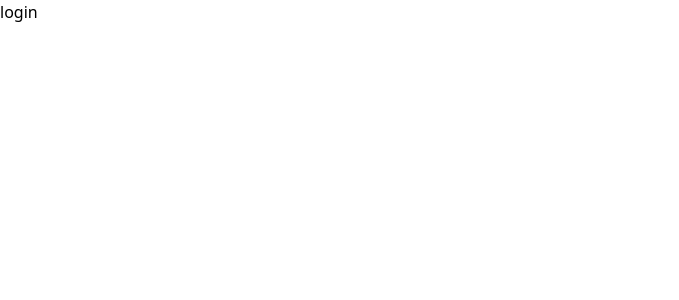
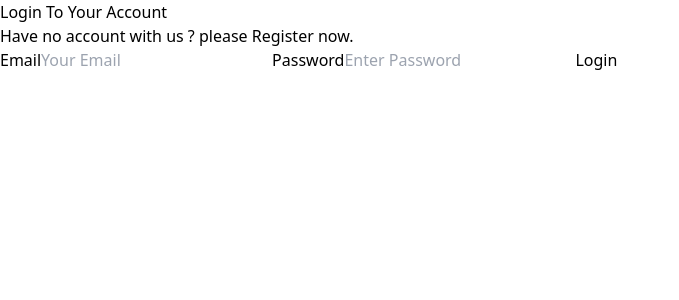
Before and after one commit to TASHDIK-29/TrixMart-Client, a React (Vite) app: page /login in a window 1280 px wide. Shown: the top 300 px of the page, without its empty margins (0-679 px from the left). Built offline with nearby package versions, Linux system fonts and the light colour scheme.

Commit message:
login successfully implemented with jwt and bcrypt

```diff
--- a/package.json
+++ b/package.json
@@ -10,12 +10,14 @@
     "preview": "vite preview"
   },
   "dependencies": {
+    "axios": "^1.7.4",
     "localforage": "^1.10.0",
     "match-sorter": "^6.3.4",
     "react": "^18.3.1",
     "react-dom": "^18.3.1",
     "react-router-dom": "^6.26.1",
-    "sort-by": "^1.2.0"
+    "sort-by": "^1.2.0",
+    "sweetalert2": "^11.12.4"
   },
   "devDependencies": {
     "@eslint/js": "^9.9.0",
--- /dev/null
+++ b/src/hooks/useAxiosPublic.jsx
@@ -0,0 +1,11 @@
+import axios from "axios";
+
+const axiosPublic = axios.create({
+    baseURL: 'http://localhost:5000'
+})
+
+const useAxiosPublic = () => {
+    return axiosPublic;
+};
+
+export default useAxiosPublic;
--- a/src/pages/home/Home.jsx
+++ b/src/pages/home/Home.jsx
@@ -1,8 +1,12 @@
+import { useContext } from "react";
+import { AuthContext } from "../../provider/AuthProvider";
 
 const Home = () => {
+    const { user } = useContext(AuthContext);
+
     return (
         <div>
-            home
+            hello {user && user?.firstName}
         </div>
     );
 };
--- a/src/pages/log-reg/Login.jsx
+++ b/src/pages/log-reg/Login.jsx
@@ -1,8 +1,73 @@
+import { useContext, useState } from "react";
+import { Link, useNavigate } from "react-router-dom";
+import { AuthContext } from "../../provider/AuthProvider";
 
 const Login = () => {
+
+
+    const { login, user, setUser } = useContext(AuthContext);
+
+    const [pinError, setPinError] = useState(null)
+    const [credentialError, setCredentialError] = useState(null)
+
+    const navigate = useNavigate();
+
+    // const [user, refetch] = useUserInfo()
+    // console.log('user info from login =', user);
+
+    const handelLogin = async e => {
+        e.preventDefault();
+
+        setCredentialError(null);
+        setPinError(null);
+
+        const form = e.target;
+
+        const email = form.email.value;
+        const password = form.password.value;
+
+        const res = await login(email, password)
+        console.log('response from login page', res);
+
+
+
+        if (res.token) {
+            localStorage.setItem('token', res.token);
+            localStorage.setItem('credential', email);
+            setUser({ ...res.user });
+
+            navigate('/');
+        }
+        else if (res.user && !res.password) {
+            setPinError('Invalid Pin')
+        }
+        else {
+            setCredentialError('Invalid credential')
+        }
+
+    }
+
+
     return (
-        <div>
-            login
+        <div className="min-h-[70vh] flex justify-center items-center ">
+            <div className="space-y-4 w-1/2">
+                <h1 className="text-4xl font-bold">Login To Your Account</h1>
+                <p>Have no account with us ? please <Link to={'/register'} className="text-left font-bold text-purple-500 text-lg">Register</Link> now.</p>
+
+                <div>
+                    <form onSubmit={handelLogin}>
+                        <div className="grid grid-cols-5 gap-6 items-center">
+                            <label className="text-slate-400 font-semibold">Email</label>
+                            <input type="email" name="email" className="col-span-4 p-2 border border-slate-300 hover:border-2 hover:border-black" placeholder="Your Email" />
+
+                            <label className="text-slate-400 font-semibold">Password</label>
+                            <input type="password" name="password" className="col-span-4 p-2 border border-slate-300 hover:border-2 hover:border-black" placeholder="Enter Password" />
+
+                            <button type="submit" className="border p-2 text-slate-600 font-bold col-span-5">Login</button>
+                        </div>
+                    </form>
+                </div>
+            </div>
         </div>
     );
 };
--- a/src/pages/log-reg/Register.jsx
+++ b/src/pages/log-reg/Register.jsx
@@ -1,29 +1,78 @@
-import { Link } from "react-router-dom";
+import { Link, useNavigate } from "react-router-dom";
+import useAxiosPublic from "../../hooks/useAxiosPublic";
+import Swal from "sweetalert2";
 
 const Register = () => {
+
+
+    const axiosPublic = useAxiosPublic();
+    const navigate = useNavigate();
+
+    const handelRegister = async e => {
+        e.preventDefault();
+
+        const form = e.target;
+
+        const firstName = form.firstName.value;
+        const lastName = form.lastName.value;
+        const phone = form.phone.value;
+        const email = form.email.value;
+        const password = form.password.value;
+
+        // console.log(name, phone, email, password, type);
+        const userInfo = {
+            firstName, lastName, email, phone, password
+        }
+
+        console.log(userInfo);
+
+        const res = await axiosPublic.post('/register', userInfo)
+        console.log(res.data);
+
+        if (res.data.insertedId) {
+
+            Swal.fire({
+                position: "top-center",
+                icon: "success",
+                title: "You have successfully create an account",
+                showConfirmButton: false,
+                timer: 1500
+            });
+
+             navigate('/login');
+        }
+
+
+    }
+
+
+
     return (
         <div className="space-y-4">
             <h1 className="text-4xl font-bold">Register Your Account</h1>
-            <p>If you have an account with us, please login at the <Link to={'/login'} className="text-purple-600 font-semibold text-xl">Login</Link> page</p>
+            <p>If you have an account with us, please login at the <Link to={'/login'} className="text-purple-600 font-bold text-lg">Login</Link> page</p>
             <div className="space-y-2">
                 <h3 className="text-xl text-slate-500 font-semibold">Your Personal Details</h3>
 
                 <div>
-                    <form>
+                    <form onSubmit={handelRegister}>
                         <div className="grid grid-cols-5 gap-6 items-center w-4/6">
                             <label className="text-slate-400 font-semibold">First Name</label>
-                            <input type="text" className="col-span-4 p-2 border border-slate-300 hover:border-2 hover:border-black" placeholder="First Name" />
+                            <input type="text" name="firstName" className="col-span-4 p-2 border border-slate-300 hover:border-2 hover:border-black" placeholder="First Name" />
 
                             <label className="text-slate-400 font-semibold">Last Name</label>
-                            <input type="text" className="col-span-4 p-2 border border-slate-300 hover:border-2 hover:border-black" placeholder="Last Name" />
+                            <input type="text" name="lastName" className="col-span-4 p-2 border border-slate-300 hover:border-2 hover:border-black" placeholder="Last Name" />
 
                             <label className="text-slate-400 font-semibold">Email</label>
-                            <input type="email" className="col-span-4 p-2 border border-slate-300 hover:border-2 hover:border-black" placeholder="Your Email" />
+                            <input type="email" name="email" className="col-span-4 p-2 border border-slate-300 hover:border-2 hover:border-black" placeholder="Your Email" />
+
+                            <label className="text-slate-400 font-semibold">Phone</label>
+                            <input type="text" name="phone" className="col-span-4 p-2 border border-slate-300 hover:border-2 hover:border-black" placeholder="Your Phone" />
 
                             <label className="text-slate-400 font-semibold">Password</label>
-                            <input type="password" className="col-span-4 p-2 border border-slate-300 hover:border-2 hover:border-black" placeholder="Enter Password" />
+                            <input type="password" name="password" className="col-span-4 p-2 border border-slate-300 hover:border-2 hover:border-black" placeholder="Enter Password" />
 
-                            <button className="border p-2 text-slate-600 font-bold col-span-5">Register</button>
+                            <button type="submit" className="border p-2 text-slate-600 font-bold col-span-5">Register</button>
                         </div>
                     </form>
                 </div>
--- /dev/null
+++ b/src/provider/AuthProvider.jsx
@@ -0,0 +1,45 @@
+// src/AuthContext.js
+import { createContext, useState, useEffect } from 'react';
+import axios from 'axios';
+import { useNavigate } from 'react-router-dom';
+import useAxiosPublic from '../hooks/useAxiosPublic';
+
+const AuthContext = createContext();
+
+const AuthProvider = ({ children }) => {
+  const [user, setUser] = useState(null);
+
+  const axiosPublic = useAxiosPublic();
+
+
+  const login = async (email, password) => {
+    const response = await axiosPublic.post('/login', { email, password });
+
+
+
+    // localStorage.setItem('token', response.data.token);
+    // localStorage.setItem('credential', emailOrNumber);
+    // setUser({ credential: emailOrNumber });
+
+    // console.log(response.data);
+
+
+    return response.data;
+
+  };
+
+  const logout = () => {
+    localStorage.removeItem('token');
+    localStorage.removeItem('credential');
+    localStorage.removeItem('type');
+    setUser(null);
+  };
+
+  return (
+    <AuthContext.Provider value={{ user, setUser, login, logout }}>
+      {children}
+    </AuthContext.Provider>
+  );
+};
+
+export { AuthContext, AuthProvider };
```
Also changed, not shown: src/main.jsx (+5 -2 lines), 1 other file (tests, documents, lock files or other folders).
